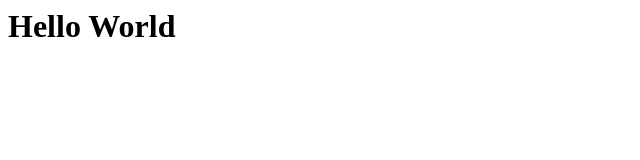
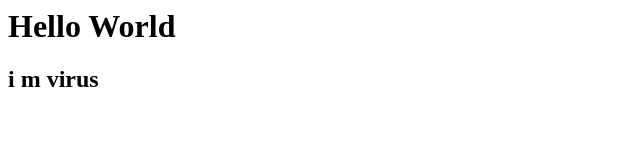
Before and after one commit to shravanngoswamii/Learn-Github, a plain HTML site: page index.html in a window 1280 px wide. Shown: the whole page, without its empty margins (0-640 px from the left). Drawn offline with Linux system fonts and the light colour scheme.

Commit message:
added index file

```diff
--- a/index.html
+++ b/index.html
@@ -2,6 +2,9 @@
     <head>
         <body>
             <h1>Hello World</h1>
+            <h2>
+                i m virus
+            </h2>
         </body>
     </head>
 </html>
```
